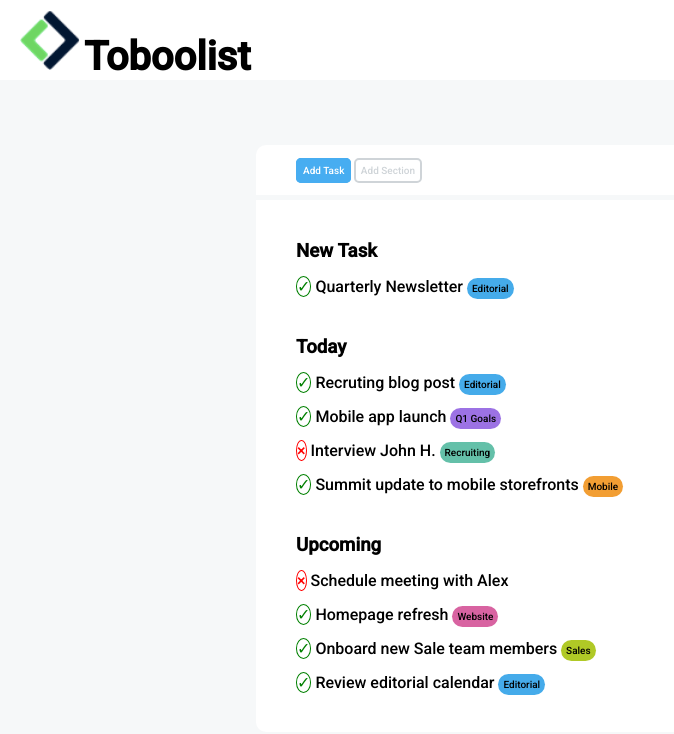
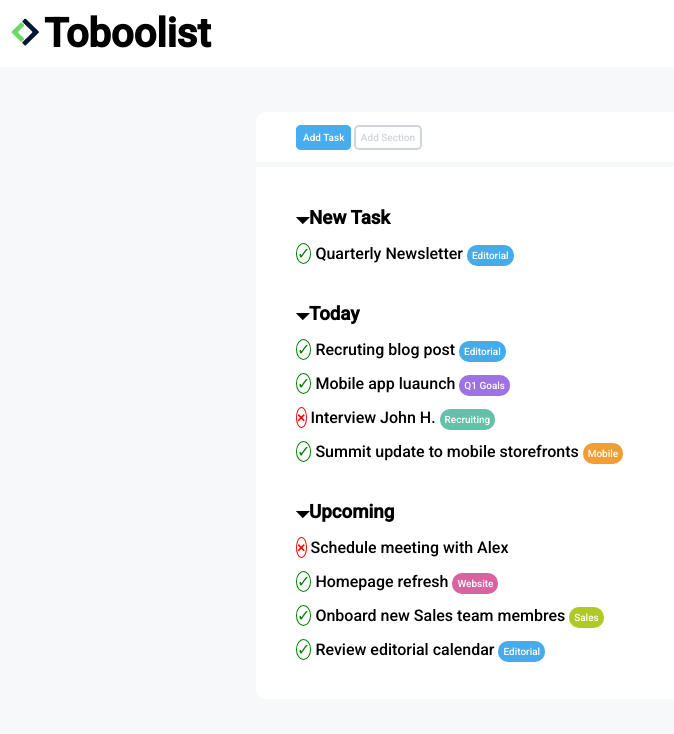
Before and after one commit to ChristianBaciu/html-css-toboolist, a plain HTML site: page index.html in a window 1280 px wide. Shown: the whole page, without its empty margins (0-674 px from the left). Drawn offline with Linux system fonts and the light colour scheme.

Commit message:
Toboolist

```diff
--- a/index.html
+++ b/index.html
@@ -14,7 +14,7 @@
 
     <!-- toboolist-->
     <header>
-        <img src="img/Logo.png" width="60" height="" alt="60">
+        <img src="img/logo copia.png" width="30" height="30" alt="">
         <span class="titolo"><strong>Toboolist</strong></span>
     </header>
 
@@ -32,16 +32,16 @@
 
         <footer>
             <section>
-                <h3>New Task</h3>
+                <h3>&#128899;New Task</h3>
                 <div> <span class="verde">&check;</span> Quarterly Newsletter <span class="pulsanteblu">Editorial</span></div>
             </section>
 
             <!-- today -->
 
             <section>
-                <h3>Today</h3>
+                <h3>&#128899;Today</h3>
                 <div> <span class="verde">&check;</span> Recruting blog post <span class="pulsanteblu">Editorial</span></div>
-                <div> <span class="verde">&check;</span> Mobile app launch <span class="pulsanteviola">Q1 Goals</span></div>
+                <div> <span class="verde">&check;</span> Mobile app luaunch <span class="pulsanteviola">Q1 Goals</span></div>
                 <div> <span class="rosso">&#215;</span> Interview John H. <span class="pulsanteverde">Recruiting</span></div>
                 <div> <span class="verde">&check;</span> Summit update to mobile storefronts <span class="pulsantearancione">Mobile</span></div>
             </section>
@@ -49,10 +49,10 @@
             <!-- uncoming -->
 
             <section>
-                <h3>Upcoming</h3>
+                <h3>&#128899;Upcoming</h3>
                 <div> <span class="rosso">&#215;</span> Schedule meeting with Alex</div>
                 <div> <span class="verde">&check;</span> Homepage refresh <span class="pulsanterosa">Website</span></div>
-                <div> <span class="verde">&check;</span> Onboard new Sale team members <span class="pulsantelime">Sales</span></div>
+                <div> <span class="verde">&check;</span> Onboard new Sales team membres <span class="pulsantelime">Sales</span></div>
                 <div> <span class="verde">&check;</span> Review editorial calendar <span class="pulsanteblu">Editorial</span></div>
             </section>
         </footer>
--- a/style.css
+++ b/style.css
@@ -1,3 +1,4 @@
+/*  */
 *{
     margin: 0;
     box-sizing: border-box;
@@ -9,9 +10,8 @@ body{
 }
 
 header{
+    padding: 10px;
     background-color: white;
-    padding-left: 20px;
-    padding-top: 10px;
 }
 
 .titolo{
@@ -19,7 +19,7 @@ header{
 }
 
 .contenitore{
-    margin-top: 50px;
+    margin-top: 30px;
     margin-inline: 20%;
 }
 
@@ -41,7 +41,7 @@ nav{
     background-color: #47adf1;
     border: 2px solid #47adf1;
     color: white;
-  }
+}
 
 .bottone-disattivato{
     padding: 5px;
@@ -59,11 +59,14 @@ footer{
 
 section{
     padding: 20px;
-
 }
 
 div{
     padding-top: 15px;
+}
+
+#freccia{
+    height: 10px;
 }
 
 .verde{
@@ -81,41 +84,47 @@ div{
 .pulsanteblu{
     padding: 5px;
     background-color: #45abea;
-    border-radius: 20px 20px 20px 20px;
+    border-radius: 10px 10px 10px 10px;
     font-size: 10px;
+    color: white;
 }
 
 .pulsanteviola{
     padding: 5px;
     background-color: #9c72e4;
-    border-radius: 20px 20px 20px 20px;
+    border-radius: 10px 10px 10px 10px;
     font-size: 10px;
+    color: white;
 }
 
 .pulsanteverde{
     padding: 5px;
     background-color: #64c0a9;
-    border-radius: 20px 20px 20px 20px;
+    border-radius: 10px 10px 10px 10px;
     font-size: 10px;
+    color: white;
 }
 
 .pulsantearancione{
     padding: 5px;
     background-color: #f29e33;
-    border-radius: 20px 20px 20px 20px;
+    border-radius: 10px 10px 10px 10px;
     font-size: 10px;
+    color: white;
 }
 
 .pulsanterosa{
     padding: 5px;
     background-color: #d863a1;
-    border-radius: 20px 20px 20px 20px;
+    border-radius: 10px 10px 10px 10px;
     font-size: 10px;
+    color: white;
 }
 
 .pulsantelime{
     padding: 5px;
     background-color: #b0c926;
-    border-radius: 20px 20px 20px 20px;
+    border-radius: 10px 10px 10px 10px;
     font-size: 10px;
+    color: white;
 }
```
